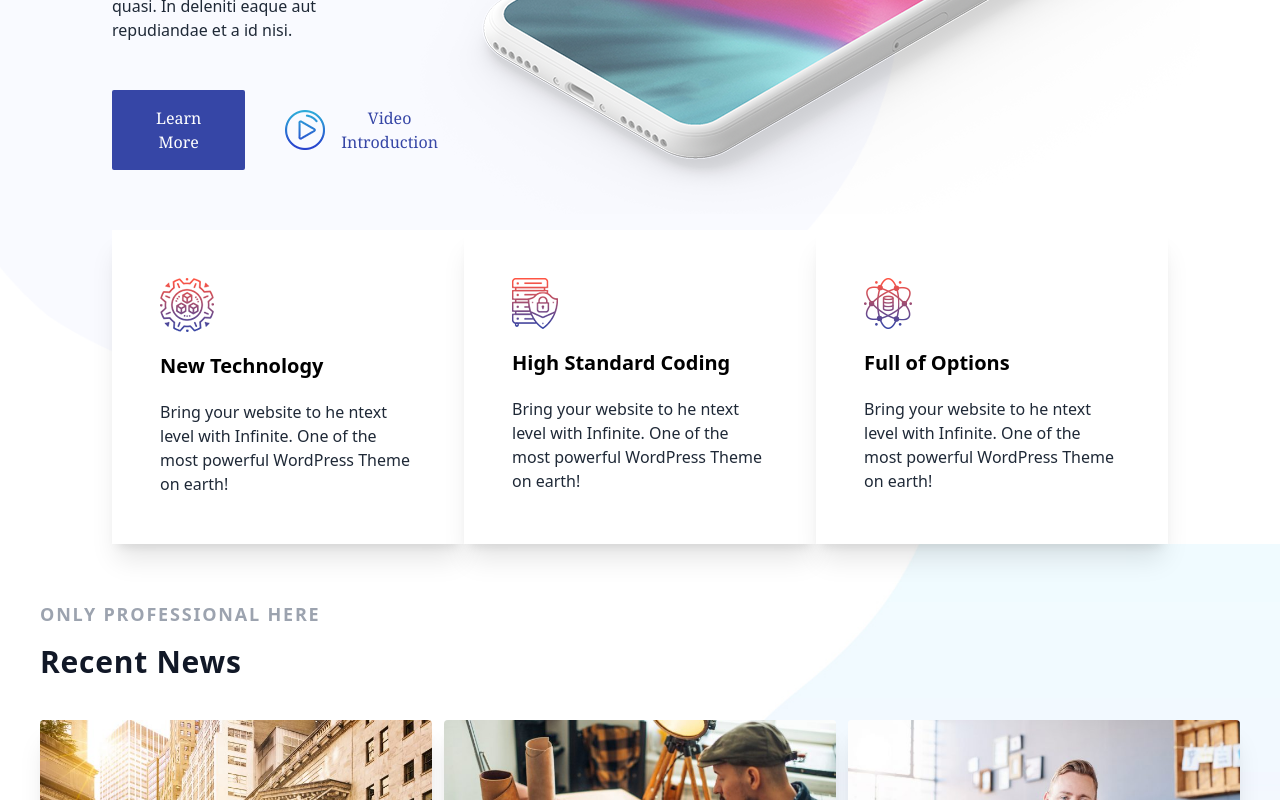
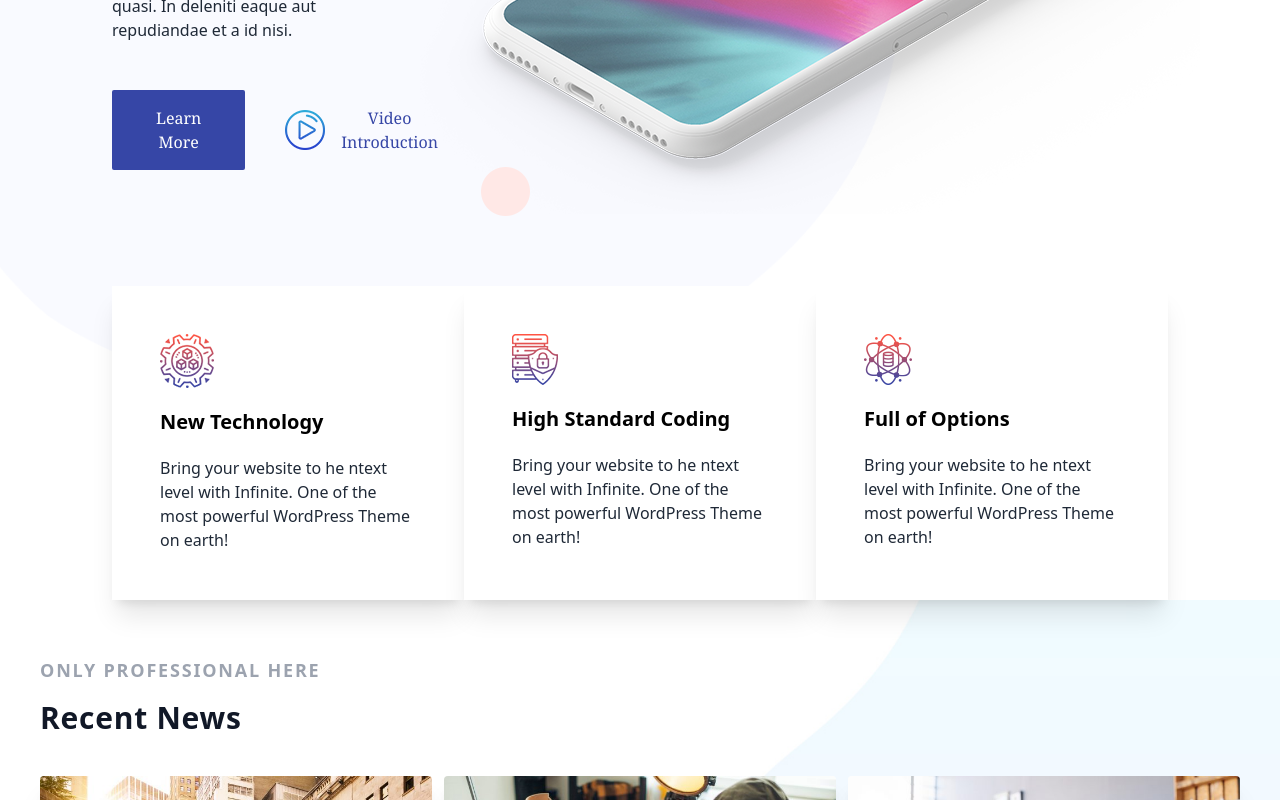
Before and after one commit to shaikat17/pinak, a React (Vite) app: page / in a window 1280 px wide. Shown: the part 565-1365 px from the top of the page. Built offline with nearby package versions, Linux system fonts and the light colour scheme.

Commit message:
fix a little bug

```diff
--- a/src/components/Banner.jsx
+++ b/src/components/Banner.jsx
@@ -10,7 +10,6 @@ const Banner = () => {
             <div className='relative bg-white'>
       <img src={bannerBg1} style={{width: '1000px'}} className='absolute left-[-100px] top-8' alt="" />
     <img src={bannerBg2} className='absolute right-[370px] top-40' alt="" />
-    <img src={bannerBg3} className='absolute right-[750px] bottom-6' alt="" />
               <div className="hero bg-white">
   <div className="hero-content flex-col lg:flex-row-reverse !min-w-full pl-28 pr-20">
     <img src={bannerImg} className="mt-36" />
@@ -31,9 +30,11 @@ const Banner = () => {
 
 </div>
 
+
 {/* Banner bottom cards */}
 
-<div className='relative'>
+  <img src={bannerBg3} className='absolute right-[750px] top-[600px]' alt="" />
+<div className='relative mt-14'>
       <BannerCards/>
 </div>
             </div>
```
